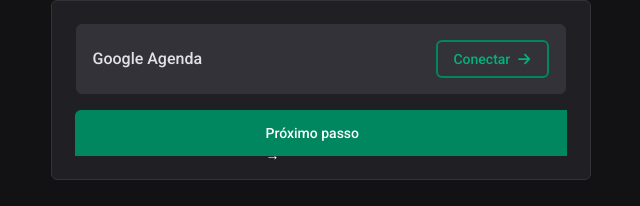
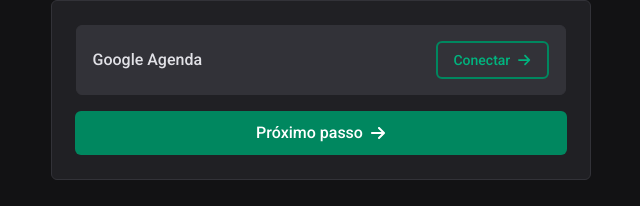
Before and after one commit to pedrohenrrrxz/vite-project, a React (Vite) app: page /Registrar2 in a window 1280 px wide. Shown: the part 256-462 px from the top of the page, without its empty margins (379-1019 px from the left). Built offline with nearby package versions, Linux system fonts and the light colour scheme.

Commit message:
alteraçoes no button registrar conta google

```diff
--- a/src/pages/Registrar2/Registrar2.tsx
+++ b/src/pages/Registrar2/Registrar2.tsx
@@ -76,10 +76,34 @@
   }
 `;
 
+
+const NextButton = styled.button`
+  display: flex;
+  justify-content: center;
+  align-items: center;
+  width: 492px;
+  height: 44px;
+  padding: 10px 14px;
+  gap: 8px;
+  background-color: #00875f;
+  color: white;
+  border: none;
+  border-radius: 6px;
+  cursor: pointer;
+  font-family: "Roboto", sans-serif;
+  font-size: 16px;
+  font-weight: 500;
+  transition: background-color 0.2s ease;
+
+  &:hover {
+    background-color: #00a372;
+  }
+`;
+
 const Registrar2: React.FC = () => {
   const navigate = useNavigate();
 
-  const handleNextStep = () => {
+  const handleNavigate = () => {
     navigate("/Registrar3");
   };
 
@@ -98,7 +122,10 @@
             <FontAwesomeIcon icon={faArrowRight} />
           </button>
         </InputBox>
-        <Button text="Próximo passo →" onClick={handleNextStep} />
+        <NextButton onClick={handleNavigate}>
+          Próximo passo
+          <FontAwesomeIcon icon={faArrowRight} />
+        </NextButton>
       </Modal>
     </Container>
   );
```
